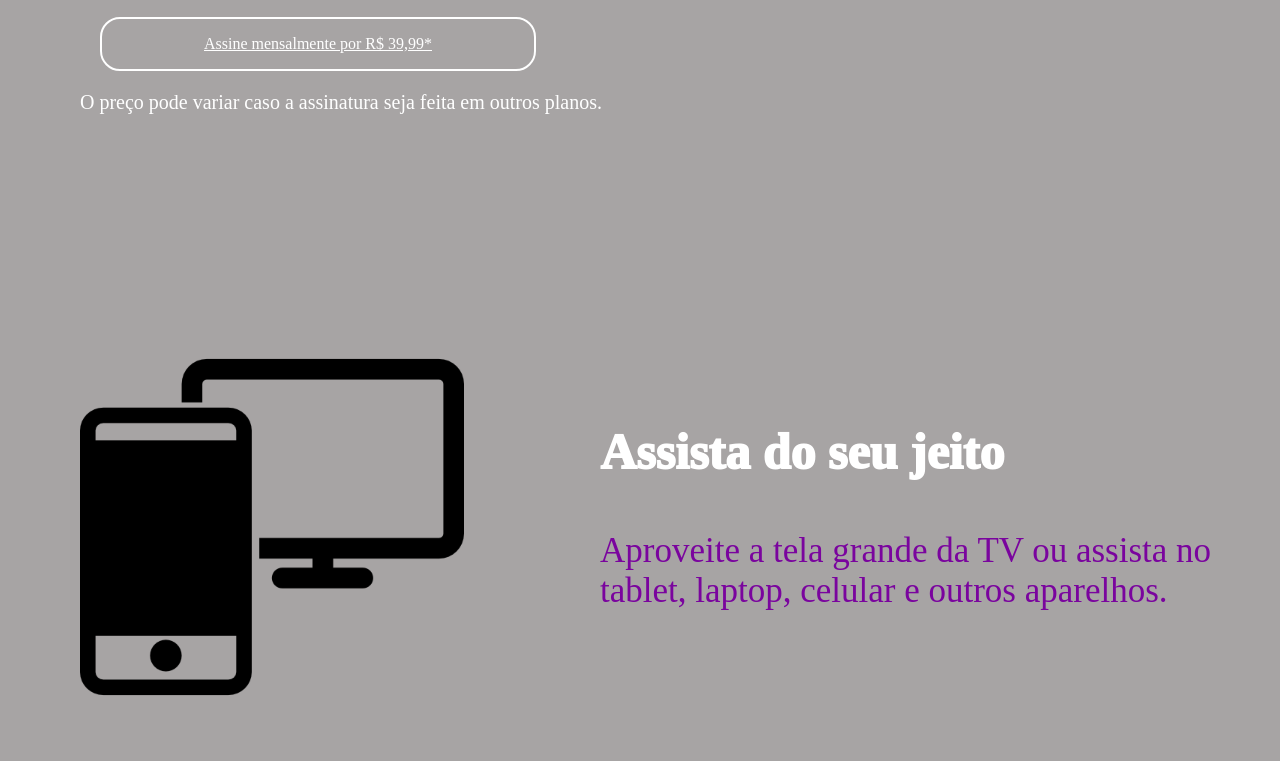
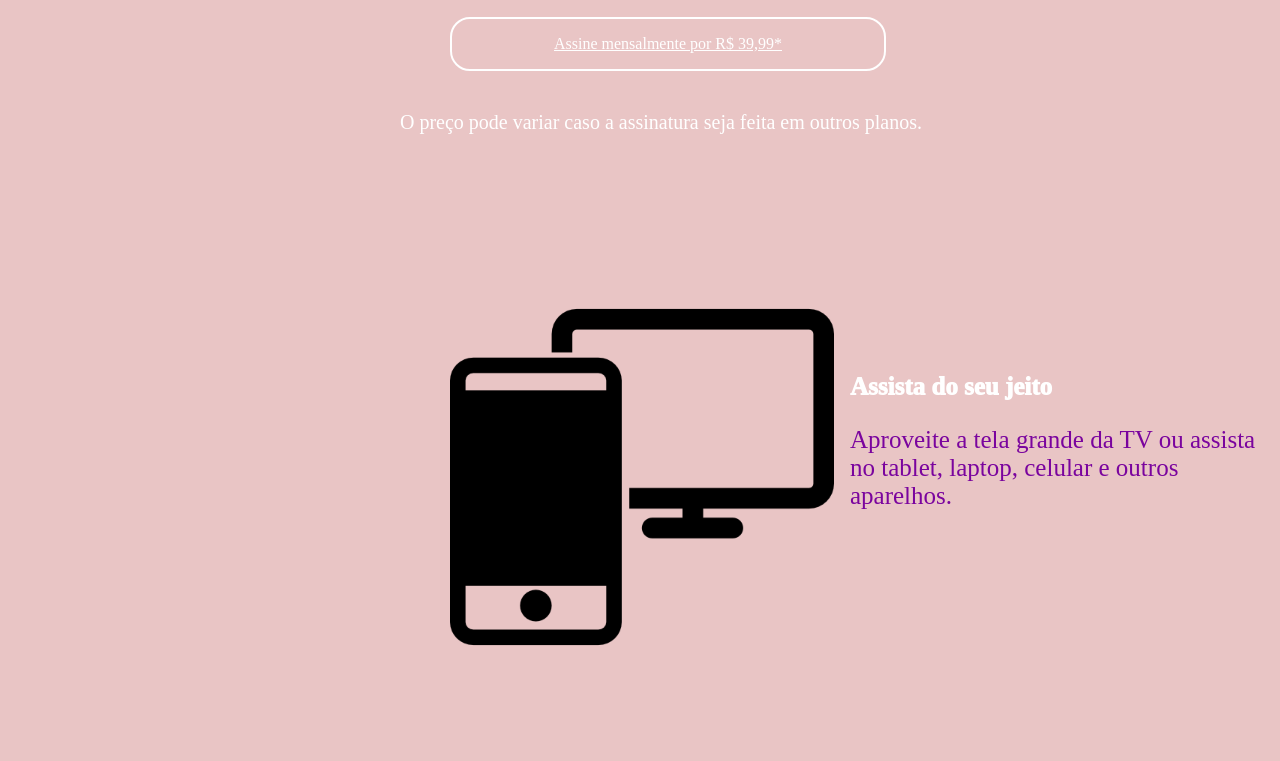
Before and after one commit to Darwinnunescr7lindo/Assinatura, a plain HTML site: page index.html in a window 1280 px wide. Shown: the part 615-1376 px from the top of the page. Drawn offline with Linux system fonts and the light colour scheme; files whose address does not match are found by name.

Commit message:
Update styles.css

```diff
--- a/styles.css
+++ b/styles.css
@@ -3,7 +3,7 @@
     --roxo-pimário: #7e1bcf;
     --roxo-secundario: #7a049e;
     --botao-azul: #202de9;
-    --cor-de-fundo: #a7a4a4 ;
+    --cor-de-fundo: #e9c5c5 ;
 }
 
 body {
@@ -31,7 +31,7 @@ body {
 }
 
 #logo {
-    margin-left: 500px;
+    margin-left: 300px;
 }
 
 .container__botao {
@@ -46,7 +46,7 @@ body {
     transition: background-color 0.3s; /* Adiciona transição suave para a cor de fundo */
     width: 400px;
     margin-top: -50 px;
-    margin-left: 100px;
+    margin-left: 450px;
 }
 
 .container__botao2 {
@@ -61,7 +61,7 @@ body {
     transition: background-color 0.3s; /* Adiciona transição suave para a cor de fundo */
     width: 400px;
     margin-top: 20px;
-    margin-left: 100px;
+    margin-left: 450px;
 }
 
 .container__botao:hover {
@@ -74,8 +74,8 @@ body {
 
 .container__aviso  {
     color: var(--branco-principal);
-    margin-left: 80px;
-    margin-top: 20px;
+    margin-left: 400px;
+    margin-top: 40px;
     font-size: 20px;
 }
 
@@ -98,8 +98,8 @@ body {
 
 .secundario__imagem {
     width: 30%;
-    margin-left: 5em;
-    margin-top: 150px
+    margin-left: 450px;
+    margin-top: 100px
 }
 
 .secundario {
@@ -108,21 +108,21 @@ body {
 }
 
 .descricao__titulo {
-    font-weight: 600;
+    font-weight: 300;
     font-size: 150px;
     color: var(--branco-principal);
     margin-bottom: 0.1em;
-    font-size: 50px;
+    font-size: 25px;
     font-weight: 1000;
-    margin-left: 600px;
+    margin-left: 850px;
     margin-top: -300px;
 }
 
 .descricao__texto {
     color: var(--roxo-secundario);
     font-weight: 300;
-    font-size: 35px;
-    margin-bottom: 0.1em;
-    margin-left: 600px;
-    margin-top: 50px;
+    font-size: 25px;
+    margin-bottom: 1.1em;
+    margin-left: 850px;
+    margin-top: 25px;
 }
```
